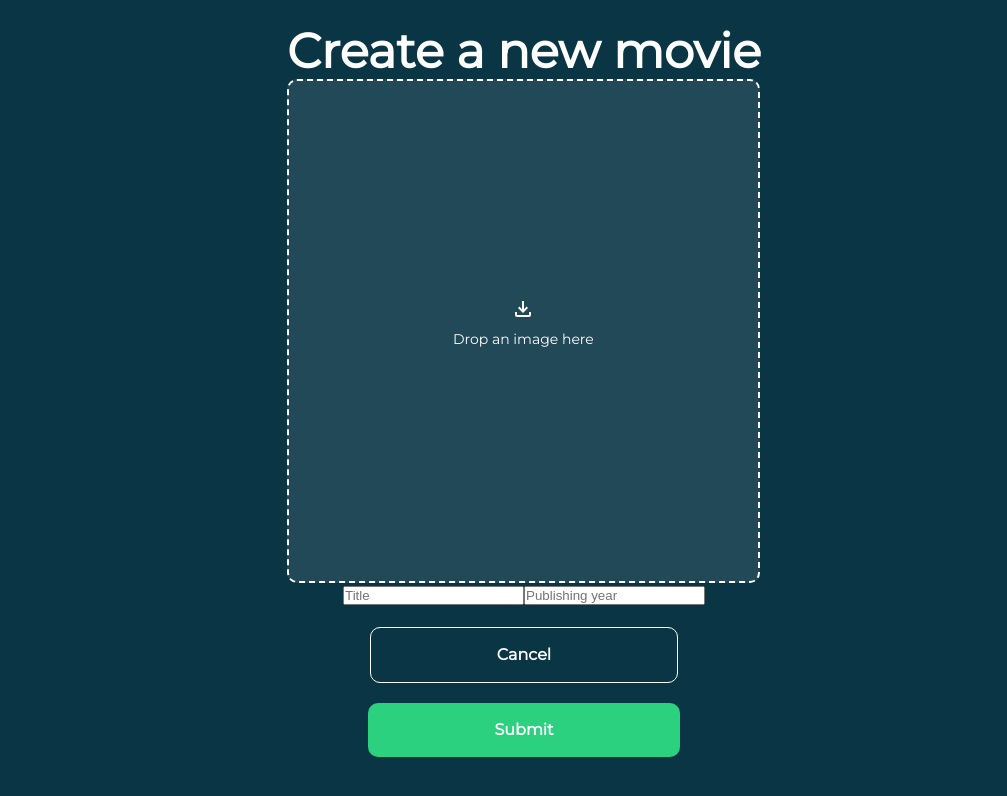
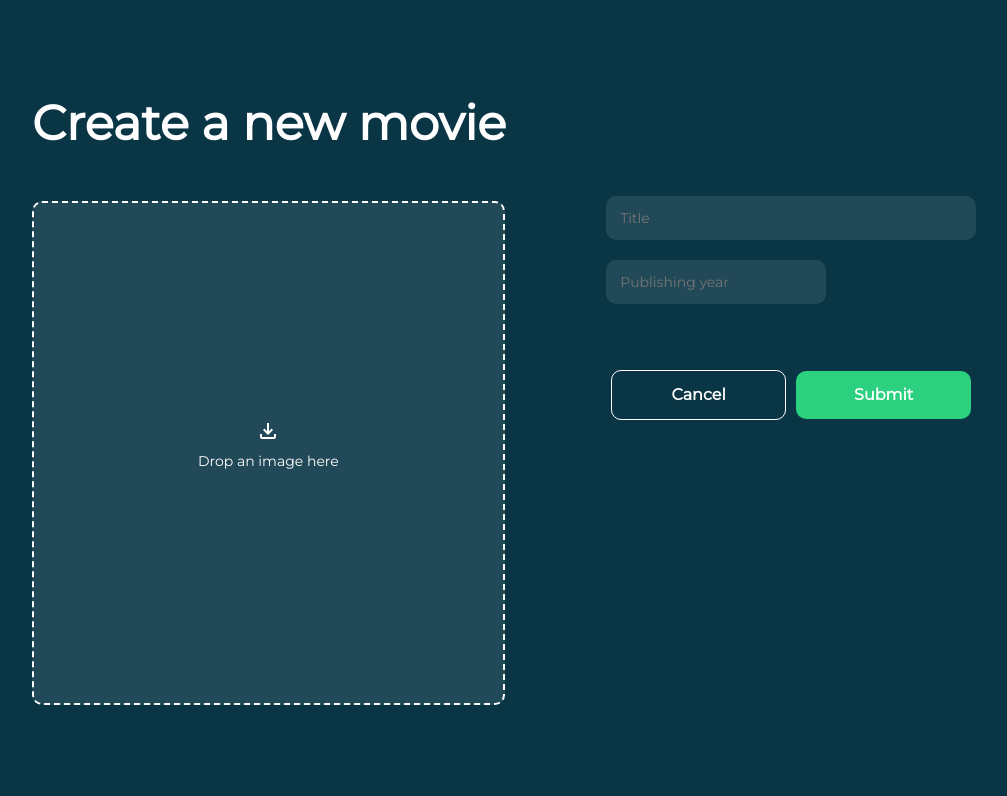
Before and after one commit to verona-hub/movie-list, a React (Create React App) app: page /create-movie in a window 1280 px wide. Shown: the top 796 px of the page, without its empty margins (116-1123 px from the left). Built offline with nearby package versions, Linux system fonts and the light colour scheme.

Commit message:
- Create movie component: minor adjustments

```diff
--- a/src/App.css
+++ b/src/App.css
@@ -24,6 +24,7 @@ body {
     font-weight: 400;
     line-height: 24px;
     min-height: 100vh;
+    position: relative;
     text-align: center;
 }
 
@@ -84,11 +85,12 @@ button,
     padding: 15px 126px;
 }
 
-/*
-Sign In Form
-*/
+.button {
+    margin: auto;
+    padding: 12px;
+}
 
-.SignIn input {
+input {
     background-color: var(--input);
     border: none;
     border-radius: 10px;
@@ -103,9 +105,28 @@ Sign In Form
     width: 100%;
 }
 
-.SignIn input::placeholder {
+input::placeholder {
     opacity: 1 !important;
 }
+
+input:focus {
+    outline-style: solid;
+    outline-color: var(--input);
+}
+
+footer {
+    position: absolute;
+    bottom: 0;
+    width: 100vw;
+}
+
+footer .vector-wrapper {
+}
+
+
+/*
+Sign in
+*/
 
 .SignIn input[type="checkbox"] {
     -webkit-appearance: checkbox;
@@ -119,6 +140,11 @@ Sign In Form
     padding: 5px;
 }
 
+.SignIn section {
+}
+
+
+
 
 
 /*
@@ -130,11 +156,26 @@ Movie List
     padding: 16px 28px;
 }
 
-
+/*
+CreateMovie
+*/
+.CreateMovie {
+    display: flex;
+    flex-wrap: wrap;
+    justify-content: center;
+}
 
 /*
-Drop Box
+CreateMovie - Image wrapper
 */
+
+.CreateMovie .image-wrapper {
+    padding: 30px;
+}
+
+.CreateMovie .image-wrapper h2 {
+    margin-bottom: 50px;
+}
 
 .drop-box {
     background-color: var(--input);
@@ -154,7 +195,57 @@ Drop Box
     margin: 10px;
 }
 
-.cancel-button {
+/*
+Create Movie - Text wrapper
+*/
+
+.CreateMovie .text-wrapper {
+    display: flex;
+    margin: 0 60px;
+    padding: 10px;
+}
+
+.CreateMovie .text-wrapper form {
+    margin-top: 30%;
+}
+
+.CreateMovie .input-wrapper {
+    display: flex;
+    flex-direction: column;
+    margin-bottom: 15%;
+}
+
+.CreateMovie .input-wrapper input {
+    margin: 10px 0;
+}
+
+.CreateMovie .input-title {
+    width: 370px;
+}
+
+.CreateMovie input::-webkit-outer-spin-button,
+.CreateMovie input::-webkit-inner-spin-button {
+    -webkit-appearance: none;
+    margin: 0;
+}
+
+.CreateMovie input[type=number] {
+    -moz-appearance:textfield;
+}
+
+.CreateMovie .input-year {
+    width: 220px;
+}
+
+.CreateMovie .buttons-wrapper {
+    display: flex;
+}
+
+.CreateMovie .button {
+    width: 175px;
+}
+
+.CreateMovie .cancel-button {
     background-color: var(--background);
     border: 1px solid var(--text);
 }
@@ -169,3 +260,18 @@ Error
     color: var(--error);
     font-size: 48px;
 }
+
+
+/*
+Mobile
+*/
+
+@media (max-width: 900px) {
+    .CreateMovie {
+        min-height: 100vh;
+    }
+
+    .CreateMovie form {
+        margin-bottom: 100px;
+    }
+}
--- a/src/App.js
+++ b/src/App.js
@@ -73,6 +73,11 @@ const App = () => {
                         error && !loggedIn && <LoginError error={ error }/>
                     }
                 </Routes>
+                <footer>
+                    <div className='vector-wrapper'>
+
+                    </div>
+                </footer>
             </div>
         </BrowserRouter>
     );
--- a/src/components/Pages/CreateMovie.js
+++ b/src/components/Pages/CreateMovie.js
@@ -13,41 +13,57 @@ const CreateMovie = () => {
 
 
     return (
-        <div>
+        <div className="CreateMovie">
+
+            <section className="image-wrapper">
                 <h2> Create a new movie </h2>
-
                 <div className='drop-box'>
                     <svg width="16" height="16" viewBox="0 0 16 16" fill="none" xmlns="http://www.w3.org/2000/svg">
-                    <path d="M14 11V14H2V11H0V14C0 15.1 0.9 16 2 16H14C15.1 16 16 15.1 16 14V11H14ZM13 7L11.59 5.59L9 8.17V0H7V8.17L4.41 5.59L3 7L8 12L13 7Z" fill="white"/>
+                        <path
+                            d="M14 11V14H2V11H0V14C0 15.1 0.9 16 2 16H14C15.1 16 16 15.1 16 14V11H14ZM13 7L11.59 5.59L9 8.17V0H7V8.17L4.41 5.59L3 7L8 12L13 7Z"
+                            fill="white"
+                        />
                     </svg>
                     <p className='body-small'> Drop an image here </p>
+                </div>
+            </section>
 
-            </div>
+            <section className='text-wrapper'>
+                <form>
 
-            <form>
+                    <div className='input-wrapper'>
                         <input
+                            className='input-title'
                             id='title'
                             placeholder='Title'
                             type='text'
                         />
                         <input
+                            className='input-year'
                             id='publishing-year'
                             placeholder='Publishing year'
                             type='number'
                         />
+                    </div>
+
+                    <div className='buttons-wrapper'>
                         <input
                             className='button cancel-button body-regular'
-                    onClick={onCancel}
+                            onClick={ onCancel }
                             type='button'
                             value='Cancel'
                         />
                         <input
-                    className='button'
-                    onClick={onSubmit}
+                            className='button submit-button'
+                            onClick={ onSubmit }
                             type='button'
                             value='Submit'
                         />
+                    </div>
+
                 </form>
+            </section>
+
         </div>
     );
 };
--- a/src/components/Pages/SignIN.js
+++ b/src/components/Pages/SignIN.js
@@ -5,24 +5,25 @@ const SignIN = ({ onSubmit, onEmailChange, onPasswordChange, email, password })
 
     return (
         <div className='SignIn'>
+            <section className='sign-in-form'>
                 <h1> Sign in </h1>
-            <form onSubmit={onSubmit}>
+                <form onSubmit={ onSubmit }>
                     <input
                         id='email'
-                    onChange={onEmailChange}
+                        onChange={ onEmailChange }
                         placeholder='Email'
                         type='email'
-                    value={email}
+                        value={ email }
                         autoFocus
                         required
                     />
 
                     <input
                         id='password'
-                    onChange={onPasswordChange}
+                        onChange={ onPasswordChange }
                         placeholder='Password'
                         type='password'
-                    value={password}
+                        value={ password }
                         required
                     />
 
@@ -33,8 +34,9 @@ const SignIN = ({ onSubmit, onEmailChange, onPasswordChange, email, password })
                     />
                     <label htmlFor="checkbox"> Remember me </label>
 
-                <button> Login </button>
+                    <button> Login</button>
                 </form>
+            </section>
         </div>
     );
 };
```
Lines whose indentation alone changed are shown as unchanged.
